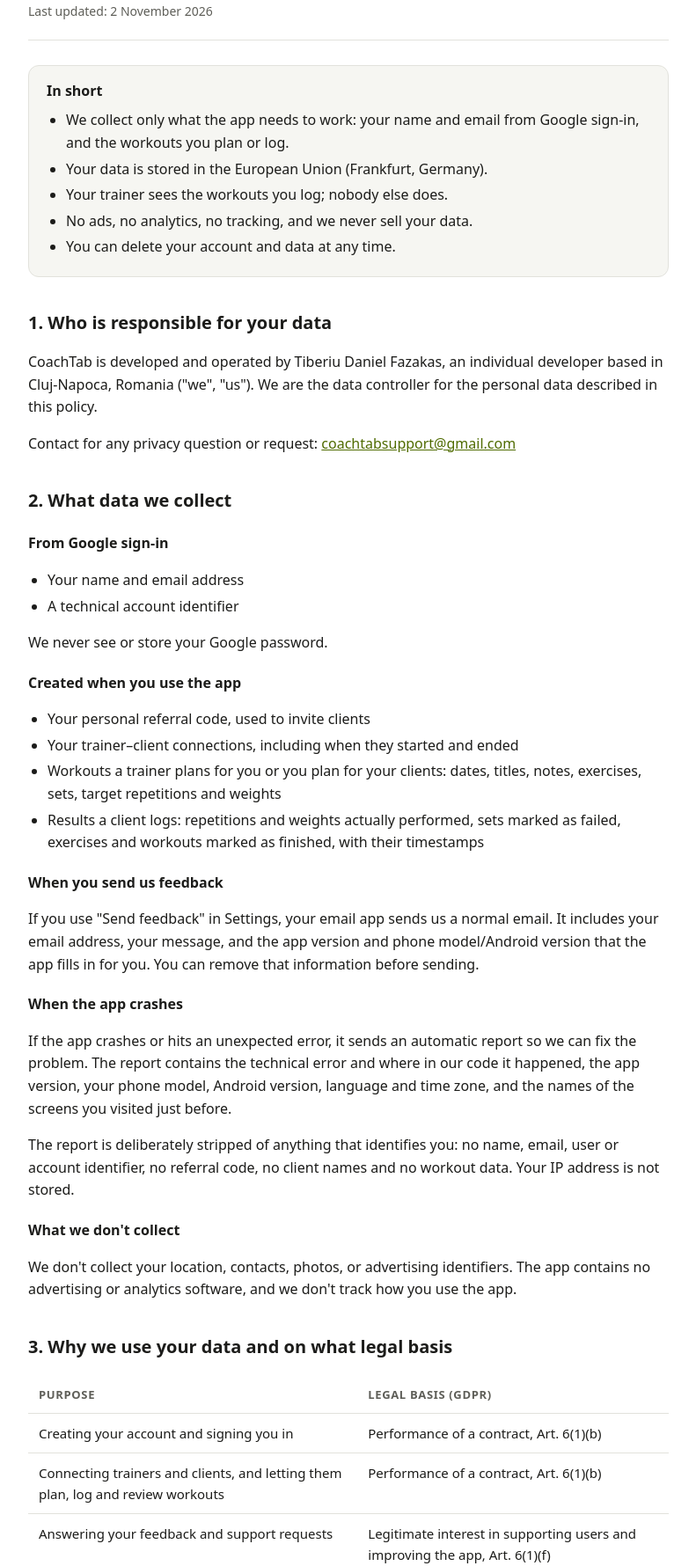
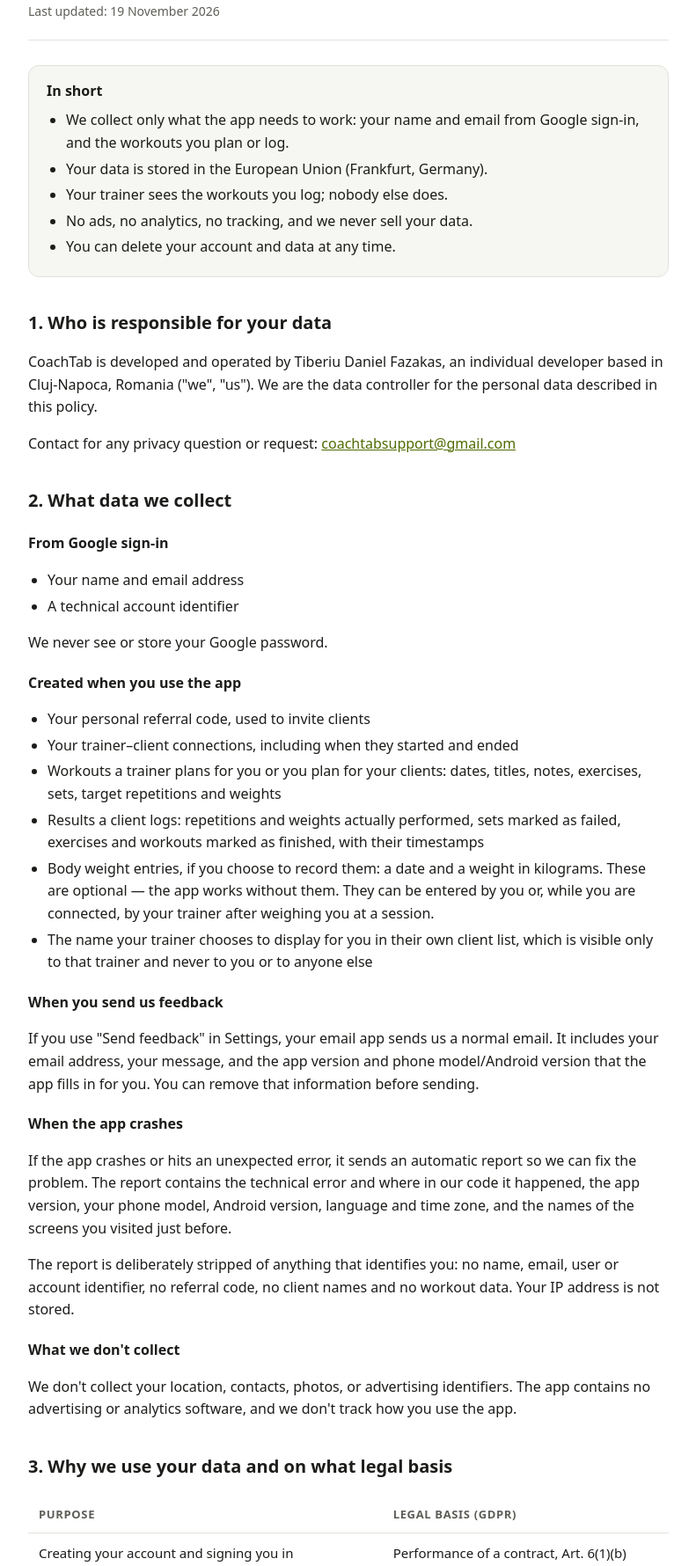
Before and after one commit to TibiD96/coachtabapp, a plain HTML site: page privacy.html in a window 1280 px wide. Shown: the part 120-1900 px from the top of the page at 88% size, without its empty margins (244-1035 px from the left). Drawn offline with Linux system fonts and the light colour scheme.

Commit message:
Add files via upload

```diff
--- a/privacy.html
+++ b/privacy.html
@@ -42,7 +42,7 @@
   <header>
     <span class="brand">CoachTab</span>
     <h1>Privacy Policy</h1>
-    <p class="updated">Last updated: 2 November 2026</p>
+    <p class="updated">Last updated: 19 November 2026</p>
   </header>
 
   <div class="summary">
@@ -74,6 +74,8 @@
     <li>Your trainer–client connections, including when they started and ended</li>
     <li>Workouts a trainer plans for you or you plan for your clients: dates, titles, notes, exercises, sets, target repetitions and weights</li>
     <li>Results a client logs: repetitions and weights actually performed, sets marked as failed, exercises and workouts marked as finished, with their timestamps</li>
+    <li>Body weight entries, if you choose to record them: a date and a weight in kilograms. These are optional — the app works without them. They can be entered by you or, while you are connected, by your trainer after weighing you at a session.</li>
+    <li>The name your trainer chooses to display for you in their own client list, which is visible only to that trainer and never to you or to anyone else</li>
   </ul>
 
   <h3>When you send us feedback</h3>
@@ -92,7 +94,7 @@
     <thead><tr><th>Purpose</th><th>Legal basis (GDPR)</th></tr></thead>
     <tbody>
       <tr><td>Creating your account and signing you in</td><td>Performance of a contract, Art. 6(1)(b)</td></tr>
-      <tr><td>Connecting trainers and clients, and letting them plan, log and review workouts</td><td>Performance of a contract, Art. 6(1)(b)</td></tr>
+      <tr><td>Connecting trainers and clients, and letting them plan, log and review workouts and body weight</td><td>Performance of a contract, Art. 6(1)(b)</td></tr>
       <tr><td>Answering your feedback and support requests</td><td>Legitimate interest in supporting users and improving the app, Art. 6(1)(f)</td></tr>
       <tr><td>Receiving anonymous crash reports so we can find and fix faults</td><td>Legitimate interest in a working, stable app, Art. 6(1)(f)</td></tr>
       <tr><td>Keeping the service secure and preventing abuse</td><td>Legitimate interest, Art. 6(1)(f)</td></tr>
@@ -105,6 +107,7 @@
   <h3>Inside the app</h3>
   <ul>
     <li><strong>Your trainer</strong>, while you are connected, sees your name, the workouts they planned for you and everything you log in them. After you leave your trainer or they remove you, they keep access to the workout history you created together.</li>
+    <li><strong>Your body weight entries</strong> are treated differently: your trainer can see and record them only while you are connected. The moment you leave them, or they remove you, they lose access. Your own entries stay with you.</li>
     <li><strong>Your clients</strong>, if you are a trainer, see your name and the workouts you plan for them.</li>
     <li>Anyone who has your referral code can connect to you as your client. Share it only with people you want to train.</li>
   </ul>
@@ -121,7 +124,7 @@
 
   <h2>5. How long we keep your data</h2>
   <ul>
-    <li>We keep your account and workout data for as long as you have an account.</li>
+    <li>We keep your account, workout and body weight data for as long as you have an account. You can delete a single body weight entry at any time from the Statistics screen.</li>
     <li>When you delete your account, we delete your profile, your trainer–client connections and the workouts connected to your account within 30 days. Encrypted backups are overwritten automatically and are not restored except to recover from a technical failure.</li>
     <li>Crash reports are deleted automatically by Sentry after its retention period, at most 90 days.</li>
     <li>Feedback emails are kept for as long as needed to handle your request, and at most 2 years.</li>
```
